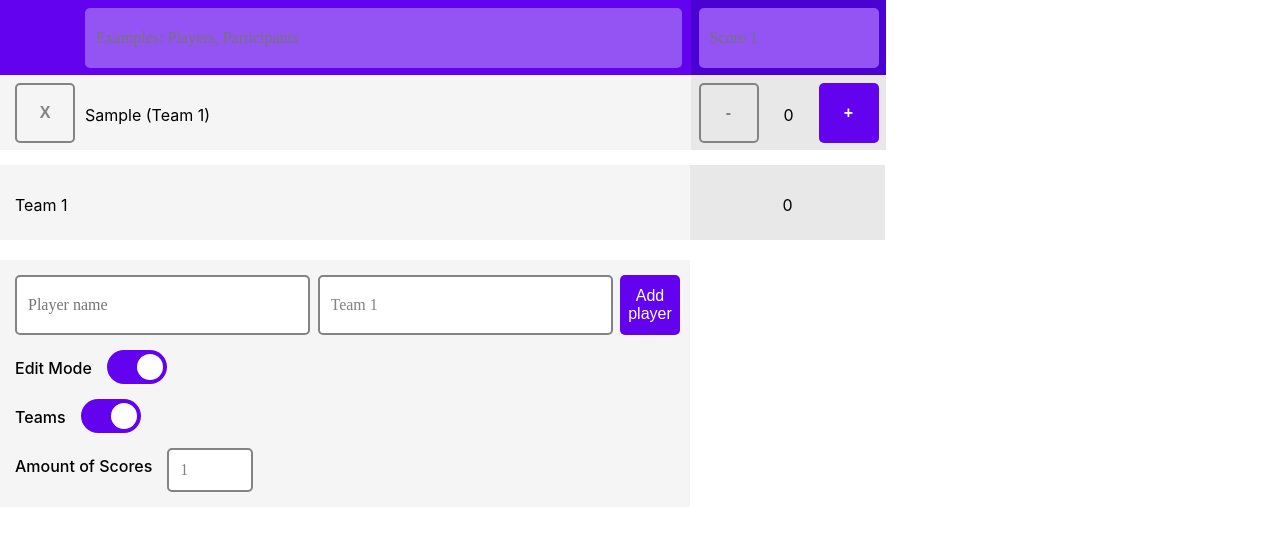
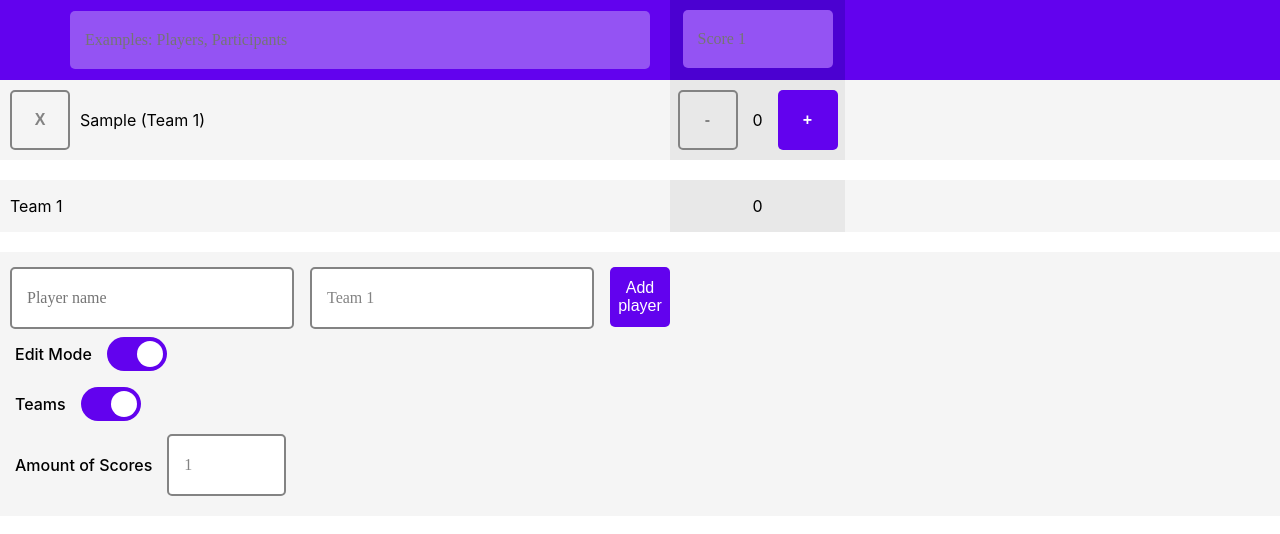
Before and after one commit to TxaiPereira/Leaderboard, a React (Create React App) app: page / in a window 1280 px wide. Both pictures are taken after typing "Sample" into the empty fields and a click on the button "Add player". Shown: the top 534 px of the page. Built offline with nearby package versions, Linux system fonts and the light colour scheme.

Commit message:
Updated styling and removed logs

```diff
--- a/src/App.js
+++ b/src/App.js
@@ -40,7 +40,6 @@ function App() {
   // Adds new player with given name
   const addPlayer = () => {
     if (newPlayerName.length >= 1) {
-      console.log("11 " + newTeamName);
       const newPlayerObj = {
         name: newPlayerName,
         team: newTeamName,
@@ -144,7 +143,7 @@ function App() {
                   {isTeamsEnabled === true && " (" + player.team + ")"}
                 </NameText>
               </NameWrapper>
-              <ScoreWrapper color={2}>
+              <ScoreWrapper color={2} visibility={isEditMode}>
                 <MinusButton
                   visibility={isEditMode}
                   onClick={() => decreaseScoreHandler(player, index, 1)}
--- a/src/components/Player/styles.js
+++ b/src/components/Player/styles.js
@@ -15,15 +15,18 @@ import {
   secondaryBackgroundColor,
   playerHover,
   secondaryButtonBorder,
+  buttonSize,
+  nameTextMargin,
+  nameTextWidth,
+  scoreWidth,
+  scorePadding,
+  nameWrapperWidth,
+  scoreTextWidth,
 } from "../../colors";
 
 export const PlayerWrapper = styled.li`
   display: flex;
-  padding-left: 15px;
   background-color: ${backgroundColor1};
-  max-width: 700px;
-  height: 75px;
-  justify-content: space-between;
   :hover {
     background-color: ${playerHover};
   }
@@ -31,20 +34,22 @@ export const PlayerWrapper = styled.li`
 
 export const NameWrapper = styled.div`
   display: flex;
+  align-items: center;
+  min-width: ${nameWrapperWidth};
+  max-width: ${nameWrapperWidth};
 `;
 
 export const DeleteButton = styled.button`
   display: ${(props) => (props.visibility === true ? "block" : "none")};
-
   font-size: ${textFontSize};
   font-weight: bold;
   border: ${secondaryButtonBorder};
   background-color: ${secondaryBackgroundColor};
-  width: 60px;
-  height: 60px;
   border-radius: ${buttonRadius};
   color: ${secondaryTextColor};
-  margin: 7.5px 10px 0 0;
+  height: ${buttonSize};
+  min-width: ${buttonSize};
+  margin-left: ${nameTextMargin};
 
   :hover {
     background-color: ${secondaryButtonColor};
@@ -55,16 +60,19 @@ export const DeleteButton = styled.button`
 export const NameText = styled.p`
   font-size: ${textFontSize};
   color: ${textColor};
-  margin: 30px 10px 0 0;
-  width: 596px;
+  margin-left: ${nameTextMargin};
+  max-width: ${nameTextWidth};
+  min-width: ${nameTextWidth};
 `;
 
 export const ScoreWrapper = styled.div`
   background-color: ${(props) =>
     props.color === 1 ? backgroundColor1 : backgroundColor2};
   display: flex;
-  padding: 0 7.5px;
-  height: 100%;
+  justify-content: center;
+  align-items: center;
+  width: ${scoreWidth};
+  padding: ${(props) => (props.visibility === true ? scorePadding : "0")};
 `;
 
 export const MinusButton = styled.button`
@@ -73,10 +81,10 @@ export const MinusButton = styled.button`
   font-weight: bold;
   border: ${secondaryButtonBorder};
   background-color: ${secondaryBackgroundColor};
-  width: 60px;
   color: ${secondaryTextColor};
   border-radius: ${buttonRadius};
-  margin: 7.5px 0;
+  height: ${buttonSize};
+  width: ${buttonSize};
 
   :hover {
     background-color: ${secondaryButtonColor};
@@ -88,12 +96,12 @@ export const PlusButton = styled.button`
   display: ${(props) => (props.visibility === true ? "block" : "none")};
   font-size: ${textFontSize};
   font-weight: bold;
-  width: 60px;
   border: none;
   color: ${primaryButtonTextColor};
   background-color: ${primaryButtonColor};
   border-radius: ${buttonRadius};
-  margin: 7.5px 0;
+  height: ${buttonSize};
+  width: ${buttonSize};
 
   :hover {
     background-color: ${primaryButtonHoverColor};
@@ -103,8 +111,6 @@ export const PlusButton = styled.button`
 export const ScoreText = styled.p`
   font-size: ${textFontSize};
   color: ${textColor};
-  padding: 0 10px;
-  width ${(props) => (props.editmode === true ? "40px" : "160px")};
   text-align: center;
-  margin-top: 30px;
+  width: ${scoreTextWidth};
 `;
--- a/src/components/PlayerHeaders/index.js
+++ b/src/components/PlayerHeaders/index.js
@@ -38,7 +38,7 @@ function PlayerHeaders({ visibility, amountOfScores }) {
         <NameHeaderText visibility={visibility}>{nameText}</NameHeaderText>
       </NameHeaderWrapper>
 
-      <ScoreNameWrapper color={2}>
+      <ScoreNameWrapper color={2} editmode={visibility}>
         <ScoreNameInput
           visibility={visibility}
           maxLength={10}
--- a/src/components/PlayerHeaders/styles.js
+++ b/src/components/PlayerHeaders/styles.js
@@ -8,20 +8,28 @@ import {
   barInputColor,
   barInputTextColor,
   barTextColor,
+  inputPadding,
+  nameTextWidth,
+  barHeight,
+  scoreWidth,
+  nameWrapperWidth,
+  barInputWidth,
+  nameTextMargin,
+  barInputMargin,
 } from "../../colors";
 
 export const PlayerHeaderWrapper = styled.li`
   display: flex;
-  padding-left: 15px;
   background-color: ${barBackgroundColor1};
-  max-width: 700px;
-  height: 75px;
-  justify-content: space-between;
+  height: ${barHeight};
 `;
 
 export const NameHeaderWrapper = styled.div`
   display: ${(props) => (props.visibility === false ? "visible" : "hidden")};
-  padding: 7.5px 9px 0 0;
+  display: flex;
+  align-items: center;
+  min-width: ${nameWrapperWidth};
+  max-width: ${nameWrapperWidth};
 `;
 
 export const NameHeaderInput = styled.input`
@@ -31,10 +39,9 @@ export const NameHeaderInput = styled.input`
   background-color: ${barInputColor};
   color: ${barInputTextColor};
   border: none;
-  min-width: 575px;
   border-radius: ${inputRadius};
-  padding: 0 11px;
-  height: 60px;
+  padding: ${inputPadding};
+  min-width: 550px;
   margin-left: 70px;
 `;
 
@@ -43,39 +50,40 @@ export const NameHeaderText = styled.label`
   font-size: ${textFontSize};
   color: ${barTextColor};
   display: block;
-  margin-top: 20px;
-  width: 597px;
   display: block;
   font-weight: bold;
+  max-width: ${nameTextWidth};
+  margin-left: ${nameTextMargin};
 `;
 
 export const ScoreNameWrapper = styled.div`
   background-color: ${(props) =>
     props.color === 1 ? barBackgroundColor1 : barBackgroundColor2};
-  height: 100%;
-  min-width: 195px;
+  display: flex;
+  align-items: center;
+  flex-direction: column;
+  width: ${scoreWidth};
 `;
 
 export const ScoreNameInput = styled.input`
-  display: ${(props) => (props.visibility === true ? "" : "none")};
+  display: ${(props) => (props.visibility === true ? "block" : "none")};
   font-family: ${textFontFamily};
   font-size: ${textFontSize};
   background-color: ${barInputColor};
   color: ${barInputTextColor};
   border: none;
-  width: 158px;
   border-radius: ${inputRadius};
-  padding: 0 11px;
-  height: 60px;
-  margin: 7.5px 7.5px 0 7.5px;
+  padding: ${inputPadding};
+  width: ${barInputWidth};
+  margin: ${barInputMargin};
 `;
 
 export const ScoreNameText = styled.label`
   visibility: ${(props) => (props.visibility === false ? "visible" : "hidden")};
   font-size: ${textFontSize};
   color: ${barTextColor};
-  margin-top: 28px;
   display: block;
   font-weight: bold;
   text-align: center;
+  margin: auto;
 `;
--- a/src/components/Teams/index.js
+++ b/src/components/Teams/index.js
@@ -34,7 +34,6 @@ function Teams({ players, isTeamsEnabled, amountOfScores, editmode }) {
               }
             : team
         );
-        console.log(tempTeams);
       }
     });
     setTeams(tempTeams);
--- a/src/components/Teams/styles.js
+++ b/src/components/Teams/styles.js
@@ -6,20 +6,22 @@ import {
   backgroundColor1,
   backgroundColor2,
   playerHover,
+  nameTextMargin,
+  nameTextWidth,
+  scoreWidth,
+  nameWrapperWidth,
+  sectionMarginTop,
 } from "../../colors";
 
 export const TeamList = styled.ul`
   margin: 0;
   padding: 0;
+  margin-top: ${sectionMarginTop};
 `;
 
 export const TeamWrapper = styled.li`
   display: ${(props) => (props.visibility === true ? "flex" : "none")};
-  padding-left: 15px;
   background-color: ${backgroundColor1};
-  max-width: 700px;
-  height: 75px;
-  justify-content: space-between;
   :hover {
     background-color: ${playerHover};
   }
@@ -27,28 +29,29 @@ export const TeamWrapper = styled.li`
 
 export const NameWrapper = styled.div`
   display: flex;
+  align-items: center;
+  min-width: ${nameWrapperWidth};
+  max-width: ${nameWrapperWidth};
 `;
 
 export const NameText = styled.p`
   font-size: ${textFontSize};
   color: ${textColor};
-  margin: 30px 10px 0 0;
-  width: ${(props) => (props.editmode == true ? "665px" : "596px")};
+  min-width: ${nameTextWidth};
+  margin-left: ${nameTextMargin};
 `;
 
 export const ScoreWrapper = styled.div`
   background-color: ${(props) =>
     props.color === 1 ? backgroundColor1 : backgroundColor2};
   display: flex;
-  padding: 0 7.5px;
-  height: 100%;
+  width: ${scoreWidth};
+  justify-content: center;
+  align-items: center;
 `;
 
 export const ScoreText = styled.p`
   font-size: ${textFontSize};
   color: ${textColor};
-  padding: 0 10px;
-  width ${(props) => (props.editmode === true ? "40px" : "160px")};
   text-align: center;
-  margin-top: 30px;
 `;
--- a/src/styles.js
+++ b/src/styles.js
@@ -18,6 +18,16 @@ import {
   textFontFamily,
   bodyColor1,
   inputBorder,
+  inputPadding,
+  buttonSize,
+  sectionMarginTop,
+  nameTextMargin,
+  settingsWrapperPadding,
+  newPlayerWrapperWidth,
+  optionWrapperPadding,
+  newPlayerInputWidth1,
+  newPlayerInputWidth2,
+  numberInputWidth,
 } from "./colors";
 
 export const Body = styled.div`
@@ -28,15 +38,13 @@ export const Body = styled.div`
 export const PlayerList = styled.ul`
   margin: 0;
   padding: 0;
-  padding-bottom: 15px;
-  width: 700px;
 `;
 
 export const NewPlayerWrapper = styled.div`
   display: ${(props) => (props.visibility === true ? "flex" : "none")};
-  height: 60px;
-  width: 665px;
-  padding-left: 15px;
+  width: ${newPlayerWrapperWidth};
+  justify-content: space-between;
+  padding-left: ${nameTextMargin};
 `;
 
 export const NewPlayerInput = styled.input`
@@ -45,34 +53,32 @@ export const NewPlayerInput = styled.input`
   background-color: ${inputColor};
   color: ${inputTextColor};
   border: ${inputBorder};
-  width: ${(props) => (props.teamsEnabled ? "500px" : "600px")};
   border-radius: ${inputRadius};
-  padding: 11px;
-  margin-right: 7.5px;
+  padding: ${inputPadding};
+  width: ${(props) =>
+    props.teamsEnabled === true ? newPlayerInputWidth1 : newPlayerInputWidth2};
 `;
 
 export const NewTeamInput = styled.input`
   display: ${(props) => (props.visibility === true ? "block" : "none")};
-
   font-family: ${textFontFamily};
   font-size: ${textFontSize};
   background-color: ${inputColor};
   color: ${inputTextColor};
   border: ${inputBorder};
-  width: 500px;
   border-radius: ${inputRadius};
-  padding: 11px;
-  margin-right: 7.5px;
+  padding: ${inputPadding};
+  width: ${newPlayerInputWidth1};
 `;
 
 export const AddPlayerButton = styled.button`
   font-size: ${textFontSize};
   border: none;
-  min-width: 60px;
-  width: 60px;
   color: ${primaryButtonTextColor};
   background-color: ${primaryButtonColor};
   border-radius: ${buttonRadius};
+  height: ${buttonSize};
+  width: ${buttonSize};
 
   :hover {
     background-color: ${primaryButtonHoverColor};
@@ -83,8 +89,7 @@ export const Label = styled.label`
   font-size: ${textFontSize};
   color: ${textColor};
   font-weight: 500;
-  margin-top: 7.5px;
-  margin-right: 15px;
+  margin: 10px 15px;
 `;
 
 // Source: https://codesandbox.io/s/custom-checkbox-and-radiobutton-with-react-and-styled-components-6h3st?from-embed=&file=/src/ToggleSwitch.js
@@ -115,7 +120,6 @@ export const Slider = styled.span`
     props.visibility === true
       ? sliderEnabledBackgroundColor
       : sliderDisbledBackgroundColor};
-
   -webkit-transition: 0.4s;
   transition: 0.4s;
   border-radius: 3.4em;
@@ -127,14 +131,11 @@ export const Slider = styled.span`
     width: 2.6em;
     left: 0.4em;
     bottom: 0.4em;
-
     background-color: ${(props) =>
       props.visibility === true ? sliderEnabledColor : sliderDisabledColor};
-
     -webkit-transition: 0.4s;
     transition: 0.4s;
     border-radius: 50%;
-
     transform: ${(props) =>
       props.visibility === true ? "translateX(2.6em);" : ""};
   }
@@ -142,8 +143,8 @@ export const Slider = styled.span`
 
 export const OptionWrapper = styled.div`
   display: ${(props) => (props.visibility === true ? "flex" : "none")};
-  padding: 15px 15px 0px 15px;
-  width: 100%;
+  align-items: center;
+  padding: ${optionWrapperPadding};
 `;
 
 export const NumberInput = styled.input`
@@ -152,14 +153,13 @@ export const NumberInput = styled.input`
   background-color: ${inputColor};
   color: ${inputTextColor};
   border: ${inputBorder};
-  width: 60px;
   border-radius: ${inputRadius};
-  padding: 11px;
+  padding: ${inputPadding};
+  width: ${numberInputWidth};
 `;
 
 export const SettingsWrapper = styled.div`
   background-color: ${backgroundColor1};
-  margin-top: 20px;
-  padding: 15px 0;
-  width: ${(props) => (props.editMode ? "690px" : "620px")};
+  margin-top: ${sectionMarginTop};
+  padding: ${settingsWrapperPadding};
 `;
```
Also changed, not shown: src/colors.js (+20 -3 lines).
